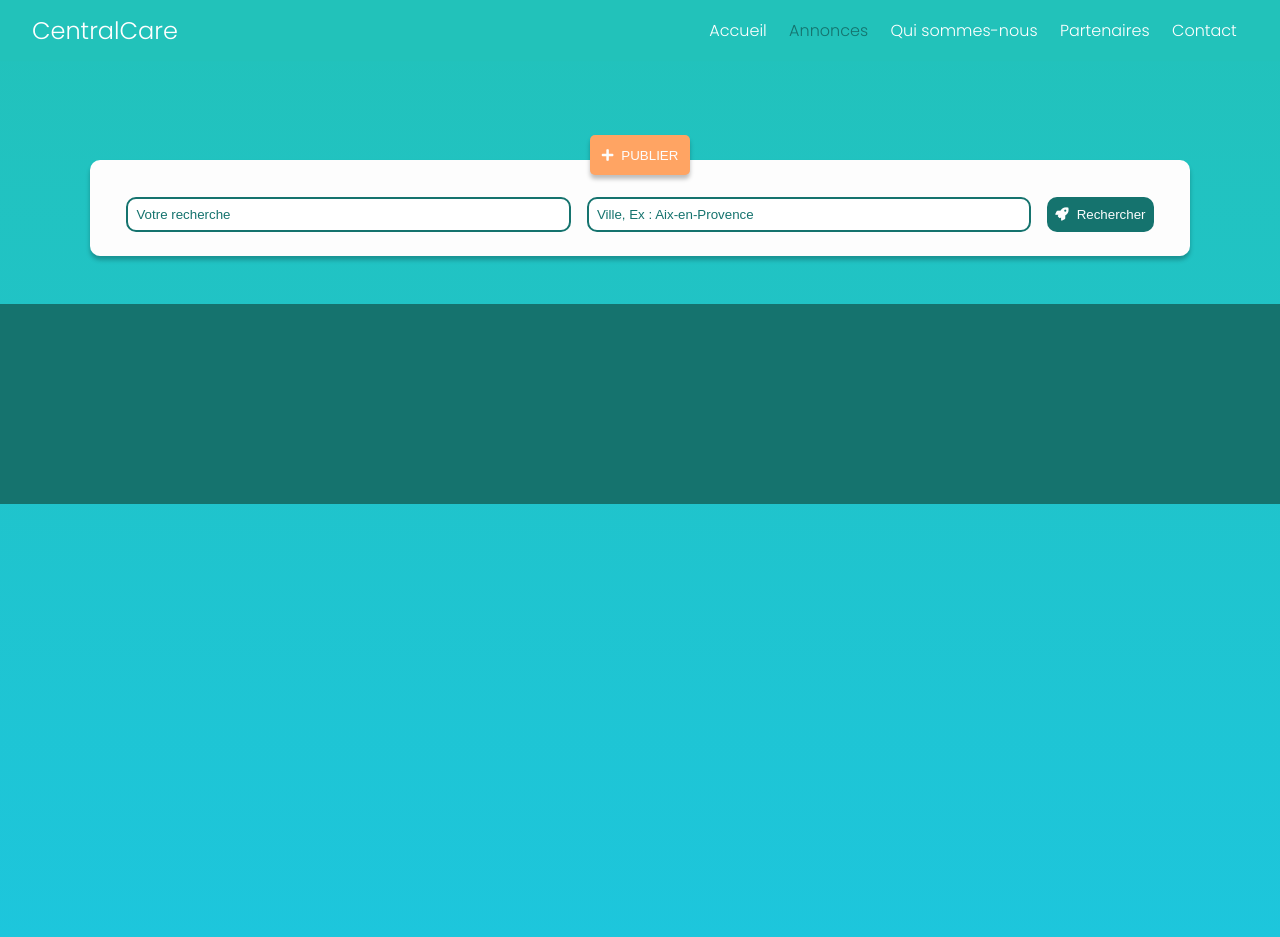
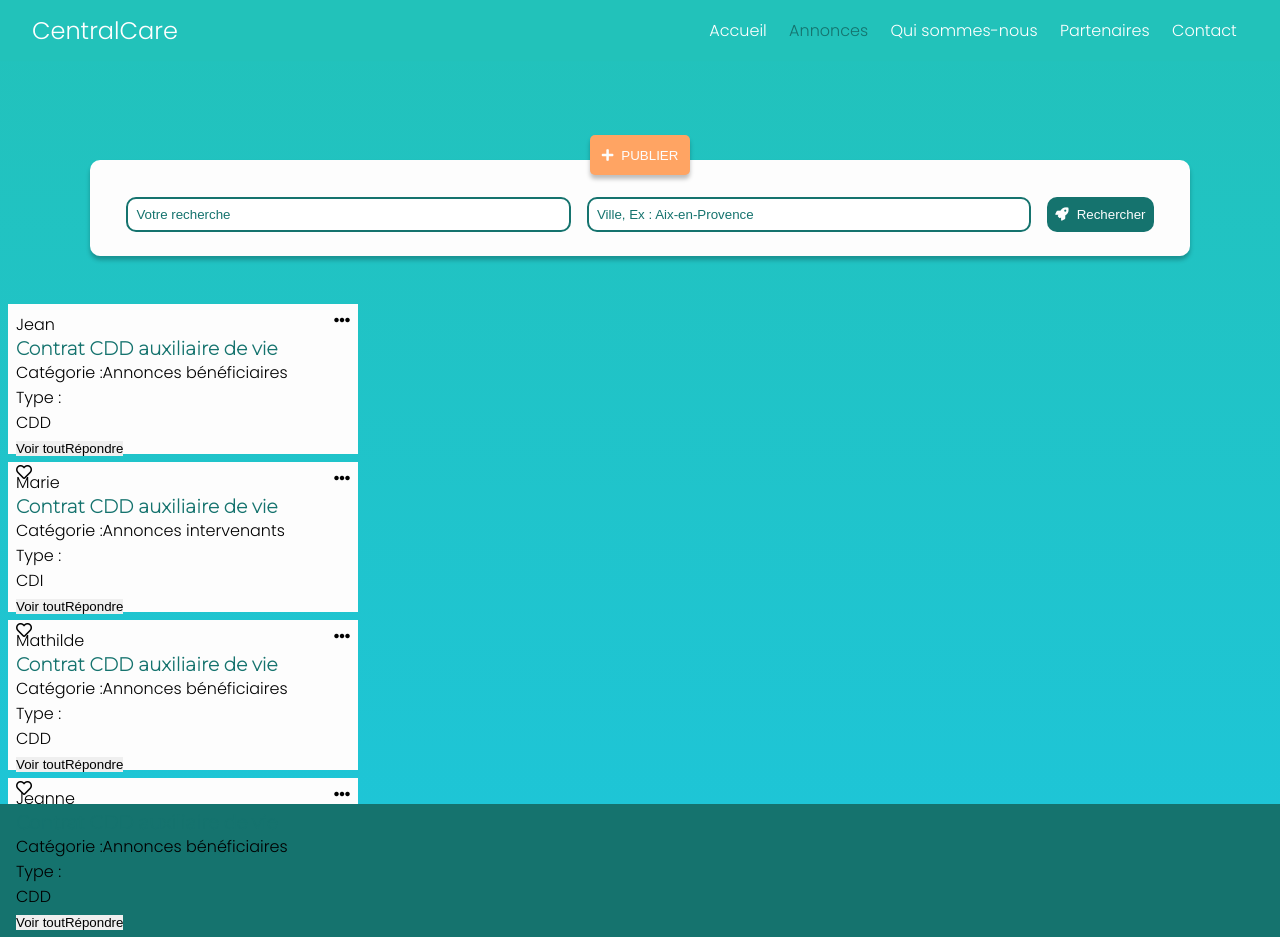
Before and after one commit to devbw/CentralCareClient, a React (Create React App) app: page /annonces in a window 1280 px wide. Shown: the top 937 px of the page. Built offline with nearby package versions, Linux system fonts and the light colour scheme; data requests are answered from the project's data file.

Commit message:
Add adverts, but doesn't display on screen, to fix

```diff
--- a/src/assets/db.json
+++ b/src/assets/db.json
@@ -33,5 +33,67 @@
       "date": "2021-10-24T18:35:11.690Z",
       "id": "dnPF3Vx"
     }
+  ],
+  "posts":[
+    {
+      "user_id": "Jean",
+      "type": "CDD",
+      "category": "Annonces bénéficiaires",
+      "title": "Contrat CDD auxiliaire de vie",
+      "post_content": "Je cherche un auxiliaire de vie pour m'assister dans les tâches quotidienne, le ménage, courses, hygiène, repassage etc.. De préférence, je souhaite une expérience d'au moins 1 an, permis B obligatoire",
+      "postal_code": "38100",
+      "city": "Grenoble",
+      "price": "12€/h",
+      "date": "2021-10-26T18:35:11.690Z",
+      "id": "1"
+    },
+    {
+      "user_id": "Marie",
+      "type": "CDI",
+      "category": "Annonces intervenants",
+      "title": "Contrat CDD auxiliaire de vie",
+      "post_content": "Je cherche un auxiliaire de vie pour m'assister dans les tâches quotidienne, le ménage, courses, hygiène, repassage etc.. De préférence, je souhaite une expérience d'au moins 1 an, permis B obligatoire",
+      "postal_code": "75000",
+      "city": "Paris",
+      "price": "15€/h",
+      "date": "2021-10-26T18:35:11.690Z",
+      "id": "2"
+    },
+    {
+      "user_id": "Mathilde",
+      "type": "CDD",
+      "category": "Annonces bénéficiaires",
+      "title": "Contrat CDD auxiliaire de vie",
+      "post_content": "Je cherche un auxiliaire de vie pour m'assister dans les tâches quotidienne, le ménage, courses, hygiène, repassage etc.. De préférence, je souhaite une expérience d'au moins 1 an, permis B obligatoire",
+      "postal_code": "38100",
+      "city": "Grenoble",
+      "price": "12€/h",
+      "date": "2021-10-26T18:35:11.690Z",
+      "id": "3"
+    },
+    {
+      "user_id": "Jeanne",
+      "type": "CDD",
+      "category": "Annonces bénéficiaires",
+      "title": "Contrat CDD auxiliaire de vie",
+      "post_content": "Je cherche un auxiliaire de vie pour m'assister dans les tâches quotidienne, le ménage, courses, hygiène, repassage etc.. De préférence, je souhaite une expérience d'au moins 1 an, permis B obligatoire",
+      "postal_code": "38100",
+      "city": "Grenoble",
+      "price": "12€/h",
+      "date": "2021-10-26T18:35:11.690Z",
+      "id": "4"
+    },
+    {
+      "user_id": "Romain",
+      "type": "CDD",
+      "category": "Annonces bénéficiaires",
+      "title": "Contrat CDD auxiliaire de vie",
+      "post_content": "Je cherche un auxiliaire de vie pour m'assister dans les tâches quotidienne, le ménage, courses, hygiène, repassage etc.. De préférence, je souhaite une expérience d'au moins 1 an, permis B obligatoire",
+      "postal_code": "38100",
+      "city": "Grenoble",
+      "price": "12€/h",
+      "date": "2021-10-26T18:35:11.690Z",
+      "id": "5"
+    }
   ]
 }
--- /dev/null
+++ b/src/components/Adverts/Adverts.js
@@ -0,0 +1,35 @@
+import React from 'react';
+
+const Adverts = (props) => {
+  return (
+    <div className="adverts">
+      <div className="top-adverts">
+        <span>{props.user_id}</span>
+        <i className="fas fa-ellipsis-h"></i>
+      </div>
+      <h3>{props.title}</h3>
+      <div className="category-adverts">
+        <p>Catégorie :</p>
+        <p>{props.category}</p>
+      </div>
+      <div>
+        <p>Type :</p>
+        <p>{props.type}</p>
+      </div>
+      <div>
+        {props.content}
+      </div>
+      <div className="actions">
+        <div>
+          <button>Voir tout</button>
+          <button>Répondre</button>
+        </div>
+        <div>
+          <i className="far fa-heart"></i>
+        </div>
+      </div>
+    </div>
+  );
+};
+
+export default Adverts;
--- a/src/pages/Accueil.js
+++ b/src/pages/Accueil.js
@@ -43,7 +43,7 @@ const Accueil = () => {
       </div>
       <div className="home-infos ">
         <div className="home-info">
-          <i class="fas fa-atom"></i>
+          <i className="fas fa-atom"></i>
           <div className="home-card">
             <h3>Pourquoi cette plateforme ?</h3>
             <p>
@@ -54,7 +54,7 @@ const Accueil = () => {
           </div>
         </div>
         <div className="home-info">
-          <i class="fas fa-users"></i>
+          <i className="fas fa-users"></i>
           <div className="home-card">
             <h3>Pour qui est-elle destinée ?</h3>
             <p>
@@ -65,7 +65,7 @@ const Accueil = () => {
           </div>
         </div>
         <div className="home-info">
-          <i class="fas fa-rocket"></i>
+          <i className="fas fa-rocket"></i>
           <div className="home-card">
             <h3>Pourquoi s'abonner ?</h3>
             <p>
--- a/src/pages/Annonces.js
+++ b/src/pages/Annonces.js
@@ -1,24 +1,60 @@
-import React from 'react';
-import Navigation from '../components/navigation'
-import Footer from '../components/footer'
+import React, { useState, useEffect } from "react";
+import Navigation from "../components/navigation";
+import Footer from "../components/footer";
+import axios from "axios";
+import Adverts from "../components/Adverts/Adverts";
 
 const Annonces = () => {
+  const [adverts, setAdverts] = useState([]);
+
+  useEffect(() => {
+    getAdverts();
+  }, []);
+
+  const getAdverts = () => {
+    axios
+      .get("http://localhost:3003/posts")
+      .then((res) => {
+        setAdverts(res.data);
+        console.log(res.data);
+      })
+      .catch((err) => {
+        console.log(err);
+      });
+  };
+
   return (
     <div className="container-adverts">
-      <Navigation/>
+      <Navigation />
       <div className="adverts-filter">
         <button className="adverts-publish">
           <i className="fas fa-plus"></i>
           PUBLIER
         </button>
-        <input type="text" className="search" placeholder="Votre recherche"/>
-        <input type="text" className="city" placeholder="Ville, Ex : Aix-en-Provence"/>
+        <input type="text" className="search" placeholder="Votre recherche" />
+        <input
+          type="text"
+          className="city"
+          placeholder="Ville, Ex : Aix-en-Provence"
+        />
         <div className="filter">
           <button>
-            <i class="fas fa-rocket"></i>
+            <i className="fas fa-rocket"></i>
             <span>Rechercher</span>
           </button>
         </div>
+      </div>
+      <div className="block-adverts">
+        {adverts.map((advert) => (
+          <Adverts
+            user_id={advert.user_id}
+            type={advert.type}
+            category={advert.category}
+            title={advert.title}
+            post_content={advert.post_content}
+            key={advert.id}
+          />
+        ))}
       </div>
       <Footer />
     </div>
--- /dev/null
+++ b/src/styles/components/_adverts.scss
@@ -0,0 +1,14 @@
+.adverts{
+  background: $white;
+  width: 350px;
+  height: 150px;
+  padding: .5rem;
+  margin: .5rem;
+  .top-adverts{
+    display: flex;
+    justify-content: space-between;
+  }
+  .category-adverts{
+    display: flex;
+  }
+}
--- a/src/styles/index.scss
+++ b/src/styles/index.scss
@@ -4,6 +4,7 @@
 @import './components/Log/signup';
 @import './components/footer';
 @import './components/error';
+@import './components/adverts';
 @import './pages/home';
 @import './pages/connection';
 @import './pages/annonces';
--- a/src/styles/pages/annonces.scss
+++ b/src/styles/pages/annonces.scss
@@ -63,4 +63,7 @@
       }
     }
   }
+  .block-adverts{
+    height: 500px;
+  }
 }
```
